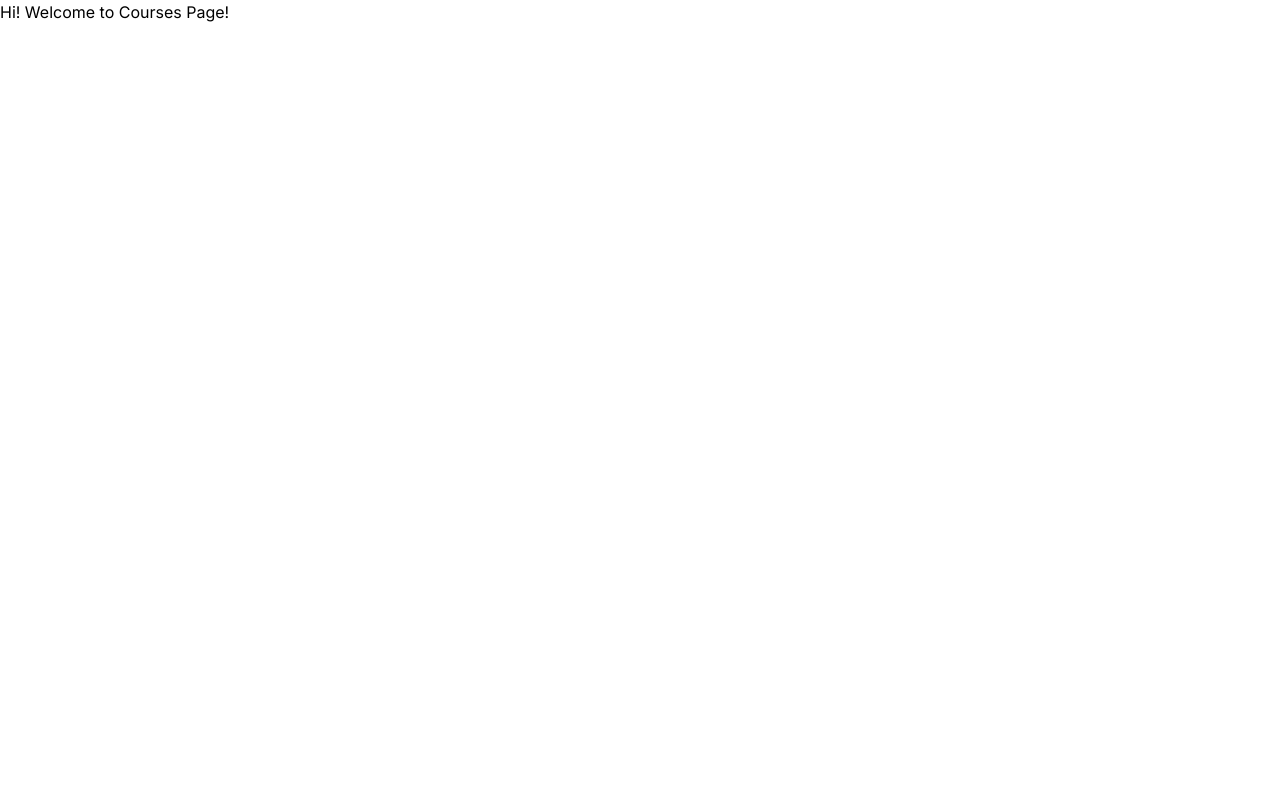
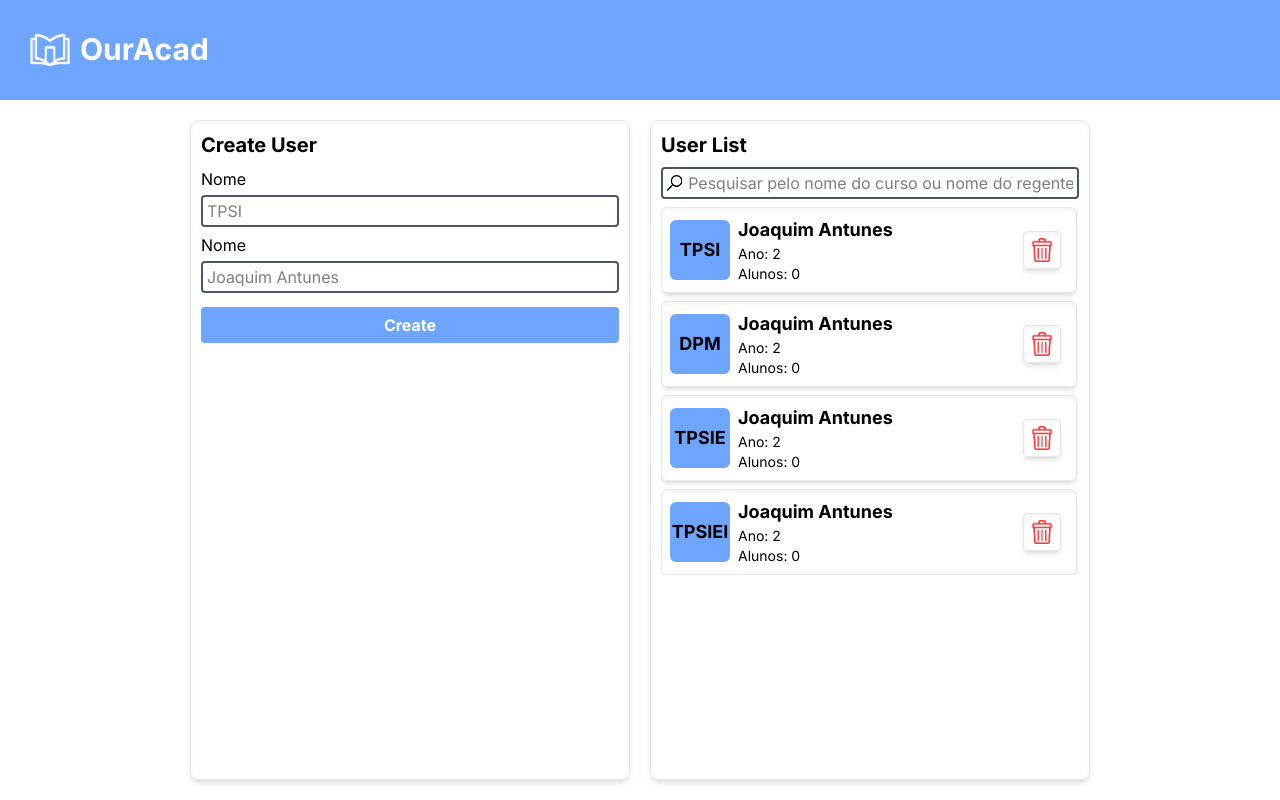
Before and after one commit to Ice-San/ouracad-front-end, a React (Vite) app: page /courses in a window 1280 px wide. Built offline with nearby package versions, Linux system fonts and the light colour scheme; no server answers.

Commit message:
OUR-10 | Front-End | Create Courses Page

```diff
--- /dev/null
+++ b/src/pages/courses/components/AddCourse.tsx
@@ -0,0 +1,32 @@
+export const AddCourse = () => {
+    return(
+        <form className="flex flex-col gap-1.5 w-full h-full">
+            <div className="flex flex-col gap-1">
+                <label htmlFor="coursename">Nome</label>
+                <input
+                    className="rounded-sm border-2 border-gray-600 px-1 py-0.5 w-full focus:ring-2 focus:ring-gray-400 transition-all duration-150 ease-in-out"
+                    type="text"
+                    id="coursename"
+                    placeholder="TPSI"
+                />
+            </div>
+
+            <div className="flex flex-col gap-1">
+                <label htmlFor="coordinator">Nome</label>
+                <input
+                    className="rounded-sm border-2 border-gray-600 px-1 py-0.5 w-full focus:ring-2 focus:ring-gray-400 transition-all duration-150 ease-in-out"
+                    type="text"
+                    id="coordinator"
+                    placeholder="Joaquim Antunes"
+                />
+            </div>
+
+            <button
+                className="bg-(--primary) rounded-sm text-white font-bold p-1.5 mt-2 cursor-pointer hover:scale-95 transition-all duration-150 ease-in-out"
+                type="submit"
+            >
+                Create
+            </button>
+        </form>
+    );
+}
--- /dev/null
+++ b/src/pages/courses/components/Course.tsx
@@ -0,0 +1,33 @@
+import { Icon } from "@components/Icon";
+import { Link } from "react-router";
+
+type CourseList = {
+    course: string;
+    conductor: string;
+    year: string;
+    students?: string;
+}
+
+export const Course = ({course, conductor, year, students}: CourseList) => {
+    return(
+        <div className="flex justify-end items-center relative w-full hover:scale-95 transition-all duration-150 ease-in-out">
+            <Link to='/profile' className="shadow-md inset-shadow-sm border border-gray-200 rounded-md flex items-center gap-2 p-2 w-full">
+                <div className="bg-(--primary) flex justify-center items-center rounded-md px-2.5 py-4 max-w-15 overflow-hidden">
+                    <h2 className="text-lg font-bold">
+                        {course}
+                    </h2>
+                </div>
+
+                <div>
+                    <h2 className="text-lg font-bold">{conductor}</h2>
+                    <p className="text-sm">Ano: {year}</p>
+                    <p className="text-sm">Alunos: {students ? students : 0}</p>
+                </div>
+            </Link>
+
+            <div className="absolute shadow-md inset-shadow-sm border border-gray-200 rounded-sm cursor-default p-1.5 mr-4 hover:scale-95 transition-all duration-150 ease-in-out">
+                <Icon className="size-6" url="/img/delete-icon.png" />
+            </div>
+        </div>
+    );
+}
--- a/src/pages/courses/index.tsx
+++ b/src/pages/courses/index.tsx
@@ -1,5 +1,51 @@
+import { Link } from "react-router";
+
+import { Icon } from "@components/Icon";
+import { AddCourse } from "./components/AddCourse";
+import { Course } from "./components/Course";
+
+
 export const CoursesPage = () => {
     return (
-        <h1>Hi! Welcome to Courses Page!</h1>
+        <>
+            <div className="bg-(--primary) flex items-center pl-5 w-full h-25">
+                <Link to='/dashboard' className="flex items-center justify-center hover:[&>h1]:-translate-x-1">
+                    <Icon className="size-15 brightness-0 invert" url="/img/ouracad-logo.png" />
+                    <h1 className="text-white text-3xl font-bold mb-0.5 transition-all duration-150 ease-in-out">
+                        OurAcad
+                    </h1>
+                </Link>
+            </div>
+
+            <div className="p-5 flex justify-center gap-5 w-full h-[87.5vh] max-[832px]:flex-col">
+                <div className="shadow-md inset-shadow-sm border border-gray-200 rounded-lg p-2.5 flex flex-col gap-2 w-110 max-[832px]:w-full">
+                    <h2 className="text-xl cursor-default font-bold">Create User</h2>
+
+                    <AddCourse />
+                </div>
+
+                <div className="shadow-md inset-shadow-sm border border-gray-200 rounded-lg p-2.5 flex flex-col gap-2 w-110 max-[832px]:w-full">
+                    <h2 className="text-xl font-bold cursor-default">
+                        User List
+                    </h2>
+
+                    <div className="flex items-center gap-1.5 rounded-sm border-2 border-gray-600 px-1 py-0.5 w-full focus-within:ring-2 focus-within:ring-gray-400 transition-all duration-150 ease-in-out">
+                        <Icon className="size-4" url="/img/search-icon.png" />
+                        <input
+                            className="w-full"
+                            type="text"
+                            placeholder="Pesquisar pelo nome do curso ou nome do regente"
+                        />
+                    </div>
+
+                    <div className="flex flex-col gap-2 pr-0.5 overflow-auto max-[832px]:max-h-55">
+                        <Course course="TPSI" conductor="Joaquim Antunes" year="2" />
+                        <Course course="DPM" conductor="Joaquim Antunes" year="2" />
+                        <Course course="TPSIE" conductor="Joaquim Antunes" year="2" />
+                        <Course course="TPSIEI" conductor="Joaquim Antunes" year="2" />
+                    </div>
+                </div>
+            </div>
+        </>
     );
 }
```
